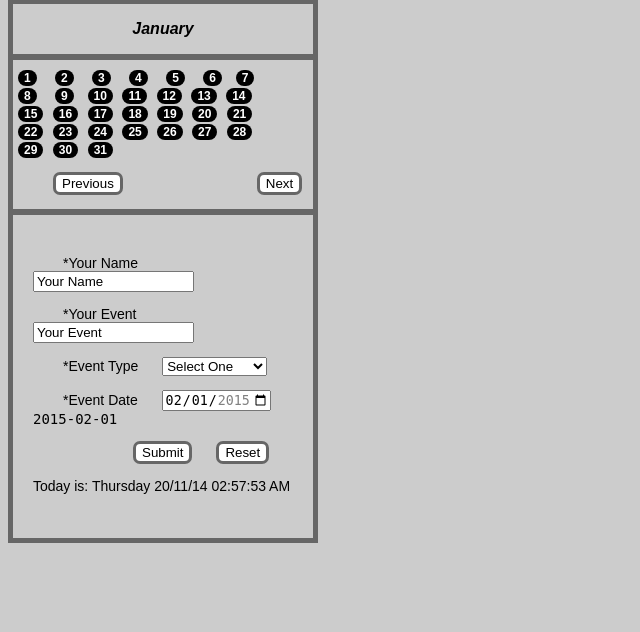
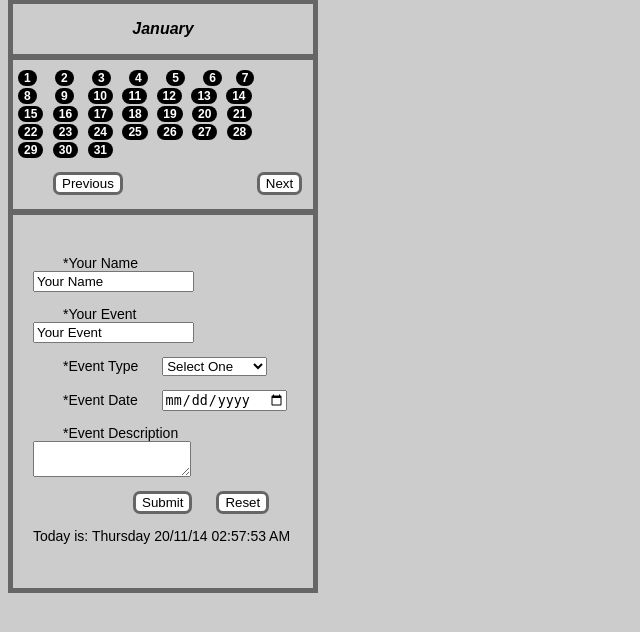
Before and after one commit to farhood1360/Calendar, a PHP site: page / in a window 1280 px wide. Shown: the part 74-706 px from the top of the page, without its empty margins (0-640 px from the left). Run offline with PHP 8.4, Linux system fonts and the light colour scheme; some libraries are stand-ins or nearby versions.

Commit message:
index.php is updated.

```diff
--- a/index.php
+++ b/index.php
@@ -11,6 +11,7 @@ $event = "";
 $type= "";
 $date = "";
 $id = "";
+$description = "";
 $message = "&#160;";
 
 session_start();
@@ -21,13 +22,14 @@ if(isset($_POST["submit"])) {
         $name = addslashes($_POST['name']);
         $event = addslashes($_POST['event']);
         $type = addslashes($_POST['type']);
+        $description = addslashes($_POST['des']);
         $date = addslashes($_POST['date']);
         $id = rand(100, 200);
         $_SESSION["name"] = "$name";
         $_SESSION["event"] = "$event";
         $_SESSION["date"] = "$date";
         $database = new mysqli("localhost", "root", "root", "calendar");
-        $database->query("INSERT INTO event(name, event, type, date_picked, id) VALUES('$name', '$event', '$type', '$date', '$id')");
+        $database->query("INSERT INTO event(name, event, type, description, date_picked, id) VALUES('$name', '$event', '$type', '$description', '$date', '$id')");
         $database->query("DELETE FROM event WHERE name='admin'");
         $database->close();
         header('Location: view/result.php');
@@ -45,19 +47,11 @@ if(isset($_POST["reset"])) {
         <meta http-equiv="Content-Type" content="text/html; charset=UTF-8" />
         <title>Calendar:: Home</title>
         <link type="text/css" href="view/css/calendar.css" rel="stylesheet" type="text/css"/>
-        <script src="//ajax.googleapis.com/ajax/libs/angularjs/1.3.5/angular.min.js"></script>
-        <script src="view/js/calendar.js" type="text/javascript"></script>
     </head>
 
-    <body ng-app="dateInput">
-        <script>
-            angular.module('dateInput', []).controller('DateController', [ '$scope', function($scope){
-                $scope.value = new Date(2015, 01, 01);
-            }]);
-        </script>
+    <body>
         <h2>2015 Calendar</h2>
-        <form id="calendar" action="index.php" name="calendar" method="POST" ng-controller="DateController as dateCtrl">
-
+        <form id="calendar" action="index.php" name="calendar" method="POST">
             <h3>January</h3>
             <hr/>
             <button id="1" name="1" value="1" >1</button>&nbsp;&nbsp;
@@ -114,7 +108,7 @@ if(isset($_POST["reset"])) {
             </p>
 
             <p>
-               <label for="type"><span>*</span>Event Type</label>
+                <label for="type"><span>*</span>Event Type</label>
                 <select name="type" id="event">
                     <option>Select One</option>
                     <option>Health</option>
@@ -126,13 +120,12 @@ if(isset($_POST["reset"])) {
 
             <p>
                 <label for="date"><span>*</span>Event Date</label>
-                <input name="date" id="date" type="date" value="Your Name" size="15" ng-model="value"
-                       placeholder="yyyy-MM-dd" min="2015-01-01" max="2015-12-31" required/>
-                <span class="error" ng-show="calendar.input.$error.required">
-                    Required!</span>
-                <span class="error" ng-show="calendar.input.$error.date">
-                    Not a valid date!</span>
-                <tt>{{value | date: "yyyy-MM-dd"}}</tt><br/>
+                <input name="date" id="date" type="date" value="Event Date" size="17" required/>
+            </p>
+
+            <p>
+                <label for="des"><span>*</span>Event Description</label><br/>
+                <textarea name="des" id="des" value="Event Description" cols="17"></textarea>
             </p>
 
             <p>
```
